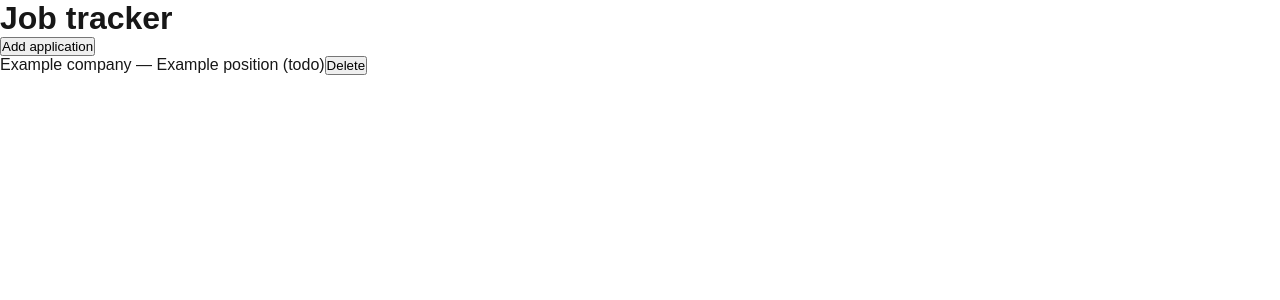
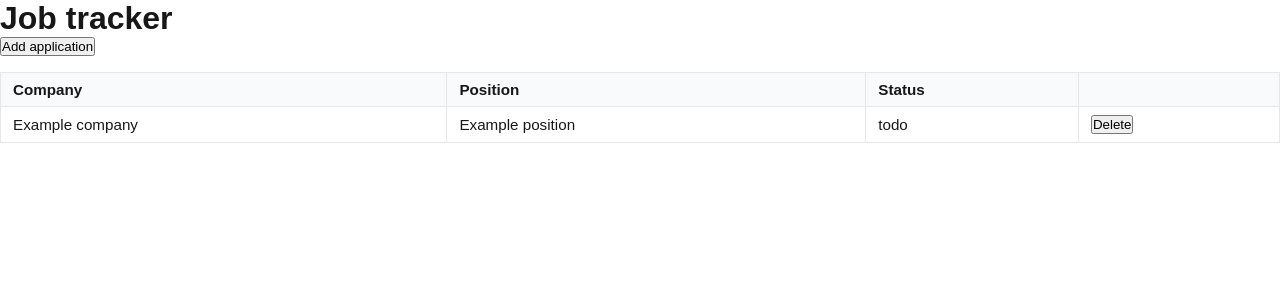
Before and after one commit to m-amroune/job-tracker, a Next.js app: page / in a window 1280 px wide. Both pictures are taken after a click on the button "Add application". Shown: the top 300 px of the page. Built offline with nearby package versions, Linux system fonts and the light colour scheme.

Commit message:
feat : add delete confirmation and start stylisation

```diff
--- a/src/app/globals.css
+++ b/src/app/globals.css
@@ -40,3 +40,31 @@ a {
     color-scheme: dark;
   }
 }
+
+table {
+  width: 100%;
+  border-collapse: collapse;
+  margin-top: 1rem;
+  font-size: 0.95rem;
+}
+
+th,
+td {
+  border: 1px solid #e5e7eb;
+  padding: 8px 12px;
+  text-align: left;
+}
+
+th {
+  background-color: #f9fafb;
+  font-weight: 600;
+}
+
+tbody tr:hover {
+  background-color: #f3f4f6;
+}
+
+span {
+  cursor: pointer;
+  font-weight: 500;
+}
--- a/src/app/page.tsx
+++ b/src/app/page.tsx
@@ -69,22 +69,39 @@ export default function Page() {
       {jobs.length === 0 ? (
         <p>No applications yet</p>
       ) : (
-        <ul>
+        <table>
+          <thead>
+            <tr>
+              <th>Company</th>
+              <th>Position</th>
+              <th>Status</th>
+              <th></th>
+            </tr>
+          </thead>
+          <tbody>
             {jobs.map((job) => (
-            <li key={job.id} onClick={() => cycleStatus(job.id)}>
-              {job.company} — {job.position} ({job.status})
+              <tr key={job.id}>
+                <td>{job.company}</td>
+                <td>{job.position}</td>
+                <td>
+                  <span onClick={() => cycleStatus(job.id)}>{job.status}</span>
+                </td>
+                <td>
                   <button
-                // Prevent click from triggering status change
                     onClick={(e) => {
                       e.stopPropagation();
+                      if (window.confirm("Delete this application?")) {
                         deleteJob(job.id);
+                      }
                     }}
                   >
                     Delete
                   </button>
-            </li>
+                </td>
+              </tr>
             ))}
-        </ul>
+          </tbody>
+        </table>
       )}
     </main>
   );
```
Lines whose indentation alone changed are shown as unchanged.
